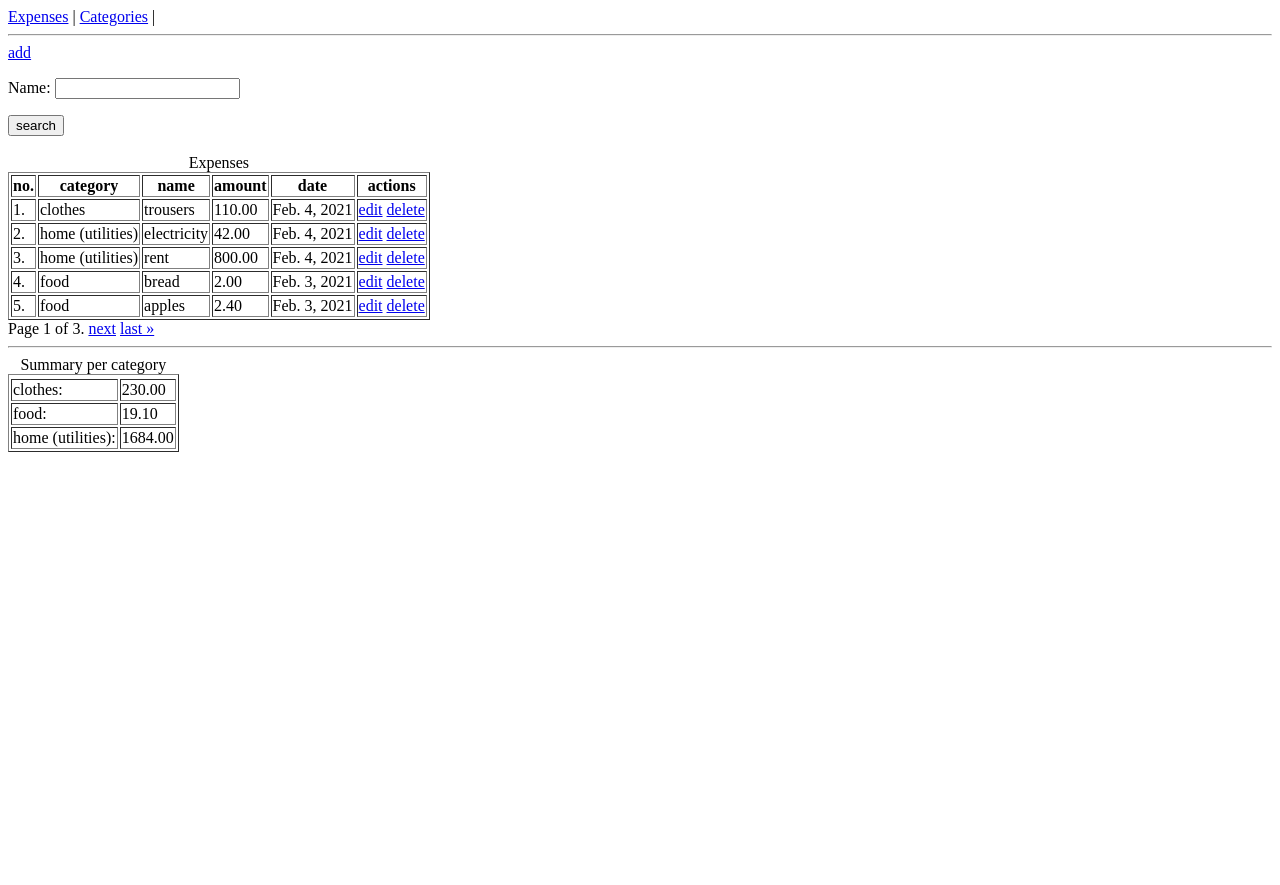
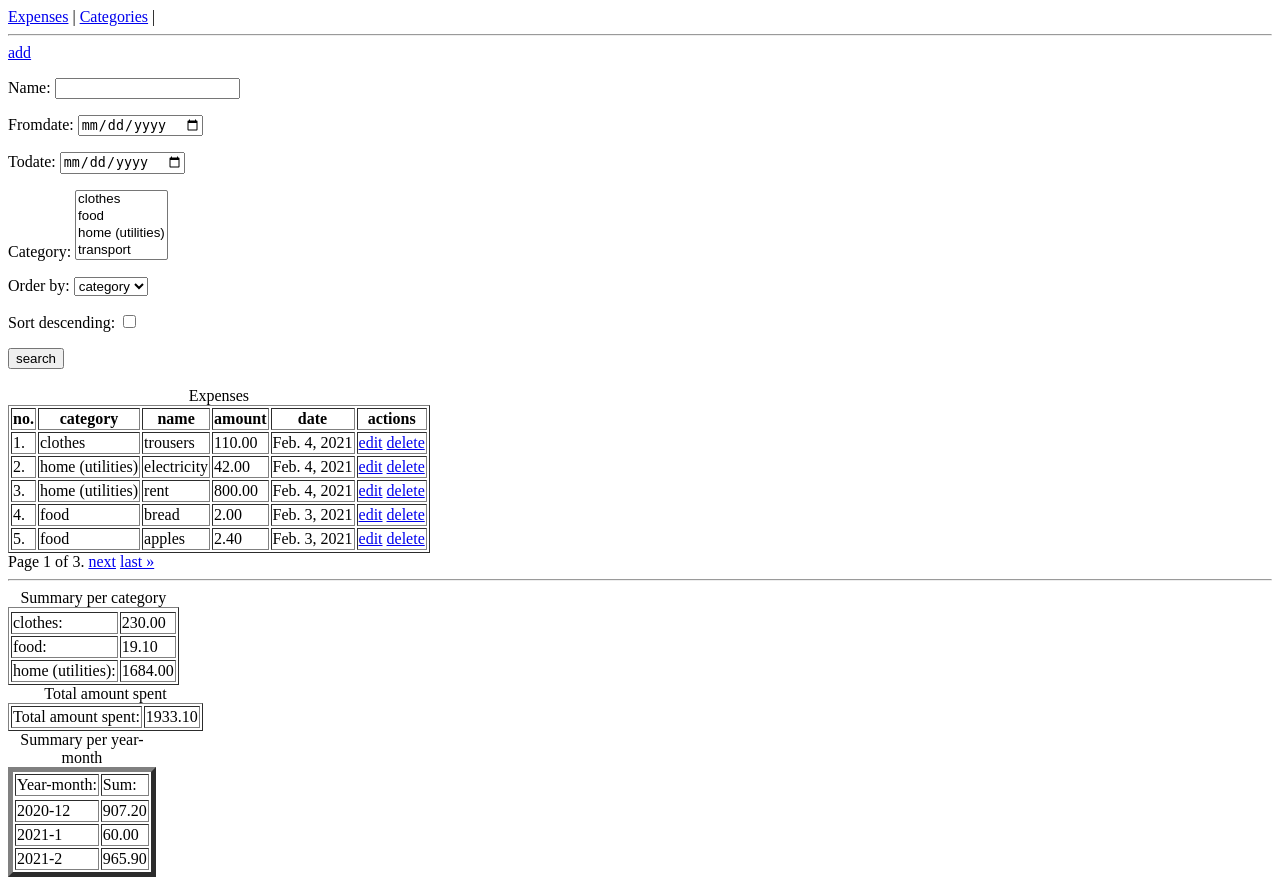
Before and after one commit to Mar3eczek17/project_1, a Django app: page /expenses/expense/list/ in a window 1280 px wide. Before the commit the page ends 452 px from the top, so only its background shows below. Run offline with Django 4.2, Linux system fonts and the light colour scheme; data comes from the database, SQL or seed files in the repository.

Commit message:
1. Commit all changes.

```diff
--- a/expenses/forms.py
+++ b/expenses/forms.py
@@ -1,11 +1,16 @@
 from django import forms
-from .models import Expense
+
+from .models import Category
 
 
-class ExpenseSearchForm(forms.ModelForm):
-    class Meta:
-        model = Expense
-        fields = ('name',)
+class ExpenseSearchForm(forms.Form):
+    name = forms.CharField(required=False)
+    fromdate = forms.DateField(widget=forms.DateInput(attrs={"type": "date"}), required=False)
+    todate = forms.DateField(widget=forms.DateInput(attrs={"type": "date"}), required=False)
+    category = forms.ModelMultipleChoiceField(queryset=Category.objects.all(), required=False)
+    CHOICES = (('category', 'category'), ('date', 'date'),)
+    order_by = forms.ChoiceField(choices=CHOICES, required=False)
+    sort_descending = forms.BooleanField(required=False)
 
     def __init__(self, *args, **kwargs):
         super().__init__(*args, **kwargs)
--- a/expenses/templates/expenses/expense_list.html
+++ b/expenses/templates/expenses/expense_list.html
@@ -56,4 +56,25 @@
 	{% endfor %}
 	</tr>
 </table>
+
+<table border="1">
+	<caption>Total amount spent</caption>
+	<tr>
+		<td>Total amount spent:</td>
+		<td>{{total_amount_spent.amount__sum|floatformat:2}}</td>
+	</tr>
+</table>
+
+<table border="5">
+	<caption>Summary per year-month</caption>
+	<td>Year-month:</td>
+	<td>Sum:</td>
+	<tr>
+		{% for total in total_summary_per_year_month %}
+	<tr>
+		<td>{{total.year}}-{{total.month}}</td> <td>{{total.sum|floatformat:2}}</td>
+	</tr>
+	{% endfor %}
+	</tr>
+</table>
 {% endblock %}
--- a/expenses/urls.py
+++ b/expenses/urls.py
@@ -50,4 +50,12 @@ urlpatterns = [
             template_name='generic_delete.html'
          ),
          name='category-delete'),
+    path('category/<int:pk>/update/',
+         UpdateView.as_view(
+             model=Category,
+             fields='__all__',
+             success_url=reverse_lazy('expenses:category-list'),
+             template_name='generic_update.html'
+         ),
+         name='category-update'),
 ]
--- a/expenses/views.py
+++ b/expenses/views.py
@@ -1,3 +1,5 @@
+from django.db.models import Sum
+from django.db.models.functions import ExtractYear, ExtractMonth
 from django.views.generic.list import ListView
 
 from .forms import ExpenseSearchForm
@@ -15,15 +17,54 @@ class ExpenseListView(ListView):
         form = ExpenseSearchForm(self.request.GET)
         if form.is_valid():
             name = form.cleaned_data.get('name', '').strip()
+            fromdate = form.cleaned_data.get('fromdate', '')
+            todate = form.cleaned_data.get('todate', '')
+            category = form.cleaned_data.get('category', '')
+            order_by = form.cleaned_data.get('order_by', '')
+            sort_descending = form.cleaned_data.get('sort_descending', '')
+
+            filters = {}
+
             if name:
-                queryset = queryset.filter(name__icontains=name)
+                filters['name__icontains'] = name
+            if fromdate and todate:
+                filters['date__range'] = [fromdate, todate]
+            if category:
+                filters['category__in'] = category
+
+            queryset = queryset.filter(**filters)
+
+            if order_by:
+                if sort_descending:
+                    queryset = queryset.order_by(order_by).reverse()
+                else:
+                    queryset = queryset.order_by(order_by)
+
+            total_amount_spent = queryset.aggregate(Sum('amount'))
+
+            total_summary_per_year_month = queryset.annotate(year=ExtractYear('date'),
+                                                             month=ExtractMonth('date')). \
+                values('year', 'month').annotate(sum=Sum('amount')).order_by('year', 'month')
 
         return super().get_context_data(
             form=form,
             object_list=queryset,
             summary_per_category=summary_per_category(queryset),
-            **kwargs)
+            total_amount_spent=total_amount_spent,
+            total_summary_per_year_month=total_summary_per_year_month,
+            **kwargs
+        )
+
 
 class CategoryListView(ListView):
     model = Category
     paginate_by = 5
+
+    def get_context_data(self, **kwargs):
+        query_set = [(c, Expense.objects.filter(category=c.id).count()) for c in Category.objects.all()]
+        query_set = dict(query_set)
+
+        return super().get_context_data(
+            query_set=query_set,
+            **kwargs
+        )
```
Also changed, not shown: expenses/templates/expenses/category_list.html (+21 -6 lines). Lines whose indentation alone changed are shown as unchanged.
